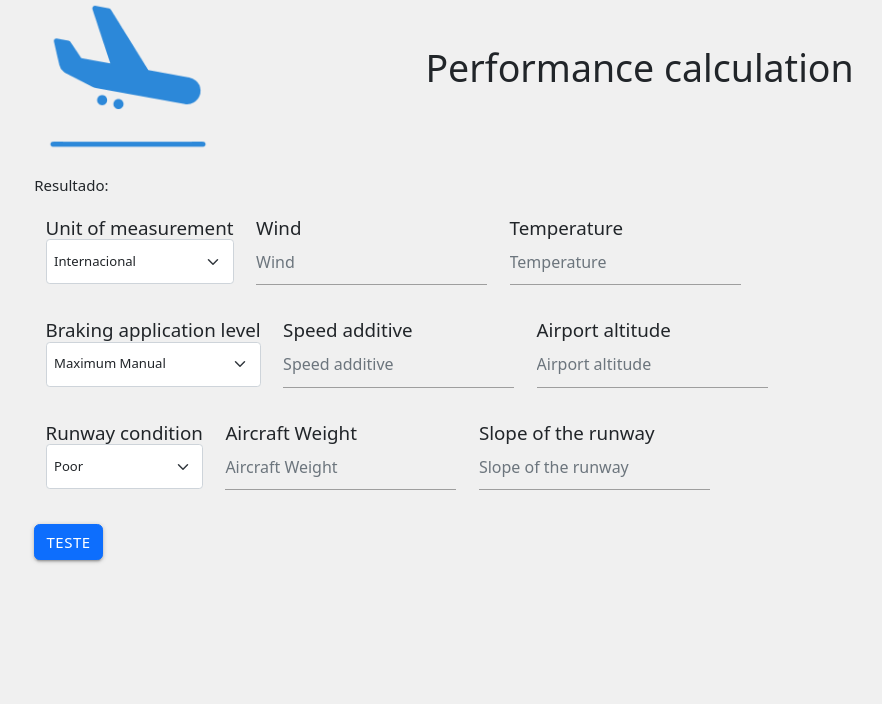
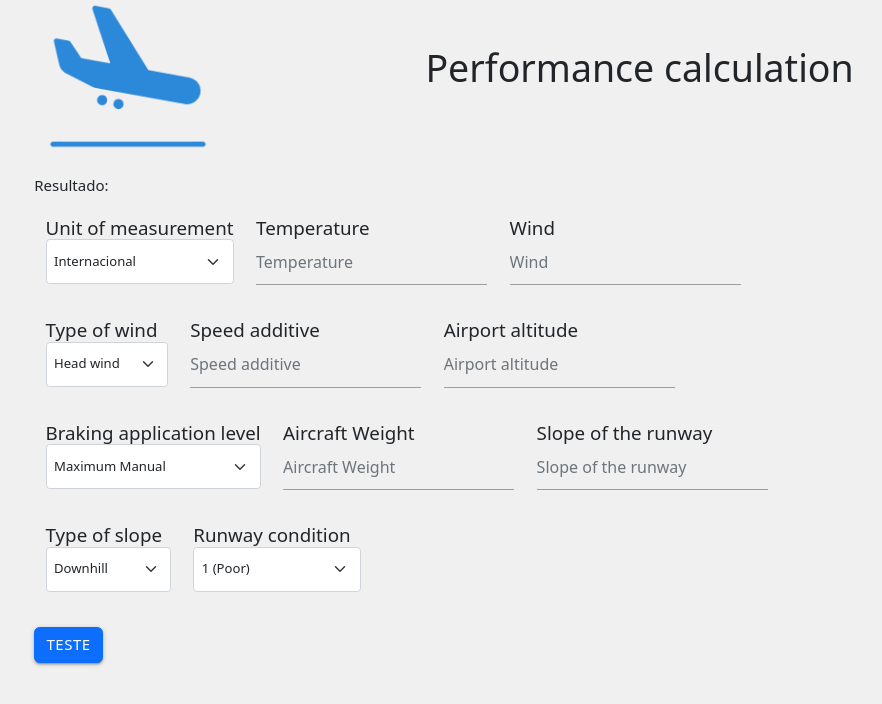
Before and after one commit to EquipeApolo/API_3_Semestre, a React (Create React App) app: page / in a window 1280 px wide. Shown: the top 704 px of the page, without its empty margins (47-929 px from the left). Built offline with nearby package versions, Linux system fonts and the light colour scheme.

Commit message:
add IDs e inputs

```diff
--- a/src/App.tsx
+++ b/src/App.tsx
@@ -33,8 +33,10 @@ class App extends Component<props, state>{
 
   constructor(props) {
     super(props);
-    this.state = { unitMeasurement:0, aircraftModel:"", aircraftCertification:"", aircraftEngine:"", aircraftFlap:0, aircraftSpeedAdctive:0, aircraftWeight:0,
-    airportAltitude:0,iceAccreation:false,reversor:0,runwayCondition:0,slope:0,temperature:0,typeOfSlope:0,wind:0,typeOfWind:0,result:"", brakingLevel:0}
+    this.state = {
+      unitMeasurement: 0, aircraftModel: "", aircraftCertification: "", aircraftEngine: "", aircraftFlap: 0, aircraftSpeedAdctive: 0, aircraftWeight: 0,
+      airportAltitude: 0, iceAccreation: false, reversor: 0, runwayCondition: 0, slope: 0, temperature: 0, typeOfSlope: 0, wind: 0, typeOfWind: 0, result: "", brakingLevel: 0
+    }
     this.temperatureChange = this.temperatureChange.bind(this);
     this.windChange = this.windChange.bind(this);
     this.aircraftWeightChange = this.aircraftWeightChange.bind(this);
@@ -45,77 +47,88 @@ class App extends Component<props, state>{
     this.airportAltitudeChange = this.airportAltitudeChange.bind(this);
     this.brakingLevelChange = this.brakingLevelChange.bind(this);
     this.runwayConditionChange = this.runwayConditionChange.bind(this);
+    this.typeOfSlopeChange = this.typeOfSlopeChange.bind(this);
+    this.typeOfWindChange = this.typeOfWindChange.bind(this);
   }
 
-
-
+  unitMeasurementChange(event) {
+    const target = event.target;
+    this.setState({
+      unitMeasurement: target.value
+    })
+  }
   temperatureChange(event) {
     const target = event.target;
     this.setState({
       temperature: target.value
     });
   }
-
   windChange(event) {
     const target = event.target;
     this.setState({
       wind: target.value
     });
   }
-
-  aircraftWeightChange(event){
+  typeOfWindChange(event){
+    const target = event.target;
+    this.setState({
+      typeOfWind: target.value
+    })
+  }
+  typeOfSlopeChange(event) {
+    const target = event.target;
+    this.setState({
+      typeOfSlope: target.value
+    })
+  }
+  aircraftSpeedAdctiveChange(event) {
+    const target = event.target;
+    this.setState({
+      aircraftSpeedAdctive: target.value
+    })
+  }
+  aircraftWeightChange(event) {
     const target = event.target;
     this.setState({
       aircraftWeight: target.value
     })
   }
-
-  unitMeasurementChange(event){
-    const target = event.target;
-    this.setState({
-      unitMeasurement: target.value
-    })
-  }
-  slopeChange(event){
+  slopeChange(event) {
     const target = event.target;
     this.setState({
       slope: target.value
     })
   }
-  aircraftSpeedAdctiveChange(event){
-    const target = event.target;
-    this.setState({
-      aircraftSpeedAdctive: target.value
-    })
-  }
-  airportAltitudeChange(event){
+
+  airportAltitudeChange(event) {
     const target = event.target;
     this.setState({
       airportAltitude: target.value
     })
   }
-  brakingLevelChange(event){
+  brakingLevelChange(event) {
     const target = event.target;
     this.setState({
       brakingLevel: target.value
     })
   }
-  runwayConditionChange(event){
+  runwayConditionChange(event) {
     const target = event.target;
     this.setState({
       runwayCondition: target.value
     })
   }
 
-
-  calculate(event){
+  calculate(event) {
     this.setState({
-      result: "Unidade Medida: " + this.state.unitMeasurement + ", Vento: " + this.state.wind + ", Temperatura: " + this.state.temperature + ", Braking application: " + this.state.brakingLevel + ", SpeedAdditive: " + this.state.aircraftSpeedAdctive + ", airportAltitude: " + this.state.airportAltitude + ", Runway Condition: " + this.state.runwayCondition + ", Peso Avião: " + this.state.aircraftWeight + ", Slope: " + this.state.slope
+      result: "Unidade Medida: " + this.state.unitMeasurement + ", Vento: " + this.state.wind + ", Temperatura: " + this.state.temperature + ", Braking application: " + this.state.brakingLevel + ", SpeedAdditive: "
+        + this.state.aircraftSpeedAdctive + ", airportAltitude: " + this.state.airportAltitude + ", Runway Condition: " + this.state.runwayCondition + ", Peso Avião: " + this.state.aircraftWeight
+        + ", Slope: " + this.state.slope + ", tipo Slope: " + this.state.typeOfSlope + ", tipo vento: " + this.state.typeOfWind
     });
   }
 
-  render(){
-    return(
+  render() {
+    return (
       <Container mb-5>
         <Container>
           <Row mt-5 mb-5>
@@ -141,13 +154,39 @@ class App extends Component<props, state>{
                 </select>
               </Col>
               <Col>
-                <h5 className="card-title">Wind</h5>
-                <input type='number' className='form-control form-control-lg inputGroup-sizing-sm' placeholder="Wind" onChange={this.windChange}/>
-
+                <h5 className="card-title">Temperature</h5>
+                <input type='number' className='form-control form-control-lg inputGroup-sizing-sm' id="temperature" placeholder="Temperature" onChange={this.temperatureChange}/>
               </Col>
               <Col>
-                <h5 className="card-title">Temperature</h5>
-                <input type='number' className='form-control form-control-lg inputGroup-sizing-sm' placeholder="Temperature" onChange={this.temperatureChange}/>
+                <h5 className="card-title">Wind</h5>
+                <input type='number' className='form-control form-control-lg inputGroup-sizing-sm' id="wind" placeholder="Wind" onChange={this.windChange}/>
+              </Col>
+            </Form>
+          </Col>
+        </Row>
+
+        <Row>
+          <Col>
+            <Form>
+              <Col>
+                <h5 className="card-title">Type of wind</h5>
+                <select className="form-select form-select-sm form-control-sm custom-select mb-3" id="typeWind" onChange={this.typeOfWindChange}>
+                  <option defaultValue="Type of wind" disabled>Type of wind</option>
+                  <option value="1">Head wind</option>
+                  <option value="2">Tail wind</option>
+                </select>
+              </Col>
+            </Form>
+            <Form>
+              <Col>
+                <h5 className="card-title">Speed additive</h5>
+                <input type='number' className='form-control form-control-lg inputGroup-sizing-sm' id="speedAdditive" placeholder="Speed additive" onChange={this.aircraftSpeedAdctiveChange} />
+              </Col>
+            </Form>
+            <Form>
+              <Col>
+                <h5 className="card-title">Airport altitude</h5>
+                <input type='number' className='form-control form-control-lg inputGroup-sizing-sm' id="AirportAltitude" placeholder="Airport altitude" onChange={this.airportAltitudeChange} />
               </Col>
             </Form>
           </Col>
@@ -158,7 +197,7 @@ class App extends Component<props, state>{
             <Form>
               <Col>
                 <h5 className="card-title">Braking application level</h5>
-                <select className="form-select form-select-sm form-control-sm custom-select mb-3" id="btnMeasurement" onChange={this.brakingLevelChange}>
+                <select className="form-select form-select-sm form-control-sm custom-select mb-3" id="brankingLevel" onChange={this.brakingLevelChange}>
                   <option defaultValue="Braking level" disabled>Braking level</option>
                   <option value="1">Maximum Manual</option>
                   <option value="2">Autobrake Med.</option>
@@ -168,44 +207,43 @@ class App extends Component<props, state>{
             </Form>
             <Form>
               <Col>
-                <h5 className="card-title">Speed additive</h5>
-                <input type='number' className='form-control form-control-lg inputGroup-sizing-sm' placeholder="Speed additive" onChange={this.aircraftSpeedAdctiveChange}/>
+                <h5 className="card-title">Aircraft Weight</h5>
+                <input type='number' className='form-control form-control-lg inputGroup-sizing-sm' id="weight" placeholder="Aircraft Weight" onChange={this.aircraftWeightChange} />
               </Col>
             </Form>
             <Form>
               <Col>
-                <h5 className="card-title">Airport altitude</h5>
-                <input type='number' className='form-control form-control-lg inputGroup-sizing-sm' placeholder="Airport altitude" onChange={this.airportAltitudeChange}/>
+                <h5 className="card-title">Slope of the runway</h5>
+                <input type='number' className='form-control form-control-lg inputGroup-sizing-sm' id="slope" placeholder="Slope of the runway" onChange={this.slopeChange} />
               </Col>
             </Form>
           </Col>
         </Row>
+
         <Row>
           <Col>
             <Form>
               <Col>
-                <h5 className="card-title">Runway condition</h5>
-                <select className="form-select form-select-sm form-control-sm custom-select mb-3" id="btnMeasurement" onChange={this.runwayConditionChange}>
-                      <option defaultValue="Runway condition" disabled>Runway condition</option>
-                      <option value="1">Poor</option>
-                      <option value="2">Medium to poor</option>
-                      <option value="3">Medium</option>
-                      <option value="4">Good to medium</option>
-                      <option value="5">Good</option>
-                      <option value="6">Dry</option>
+                <h5 className="card-title">Type of slope</h5>
+                <select className="form-select form-select-sm form-control-sm custom-select mb-3" id="typeSlope" onChange={this.typeOfSlopeChange}>
+                  <option defaultValue="Type of slope" disabled>Type of slope</option>
+                  <option value="1">Downhill</option>
+                  <option value="2">Uphill</option>
                 </select>
               </Col>
             </Form>
             <Form>
               <Col>
-              <h5 className="card-title">Aircraft Weight</h5>
-              <input type='number' className='form-control form-control-lg inputGroup-sizing-sm' placeholder="Aircraft Weight" onChange={this.aircraftWeightChange}/>
-            </Col>
-          </Form>
-            <Form>
-              <Col>
-                <h5 className="card-title">Slope of the runway</h5>
-                <input type='number' className='form-control form-control-lg inputGroup-sizing-sm' placeholder="Slope of the runway" onChange={this.slopeChange}/>
+                <h5 className="card-title">Runway condition</h5>
+                <select className="form-select form-select-sm form-control-sm custom-select mb-3" id="btnCondition" onChange={this.runwayConditionChange}>
+                  <option defaultValue="Runway condition" disabled>Runway condition</option>
+                  <option value="1">1 (Poor)</option>
+                  <option value="2">2 (Medium to poor)</option>
+                  <option value="3">3 (Medium)</option>
+                  <option value="4">4 (Good to medium)</option>
+                  <option value="5">5 (Good)</option>
+                  <option value="6">6 (Dry)</option>
+                </select>
               </Col>
             </Form>
           </Col>
```
Lines whose indentation alone changed are shown as unchanged.
